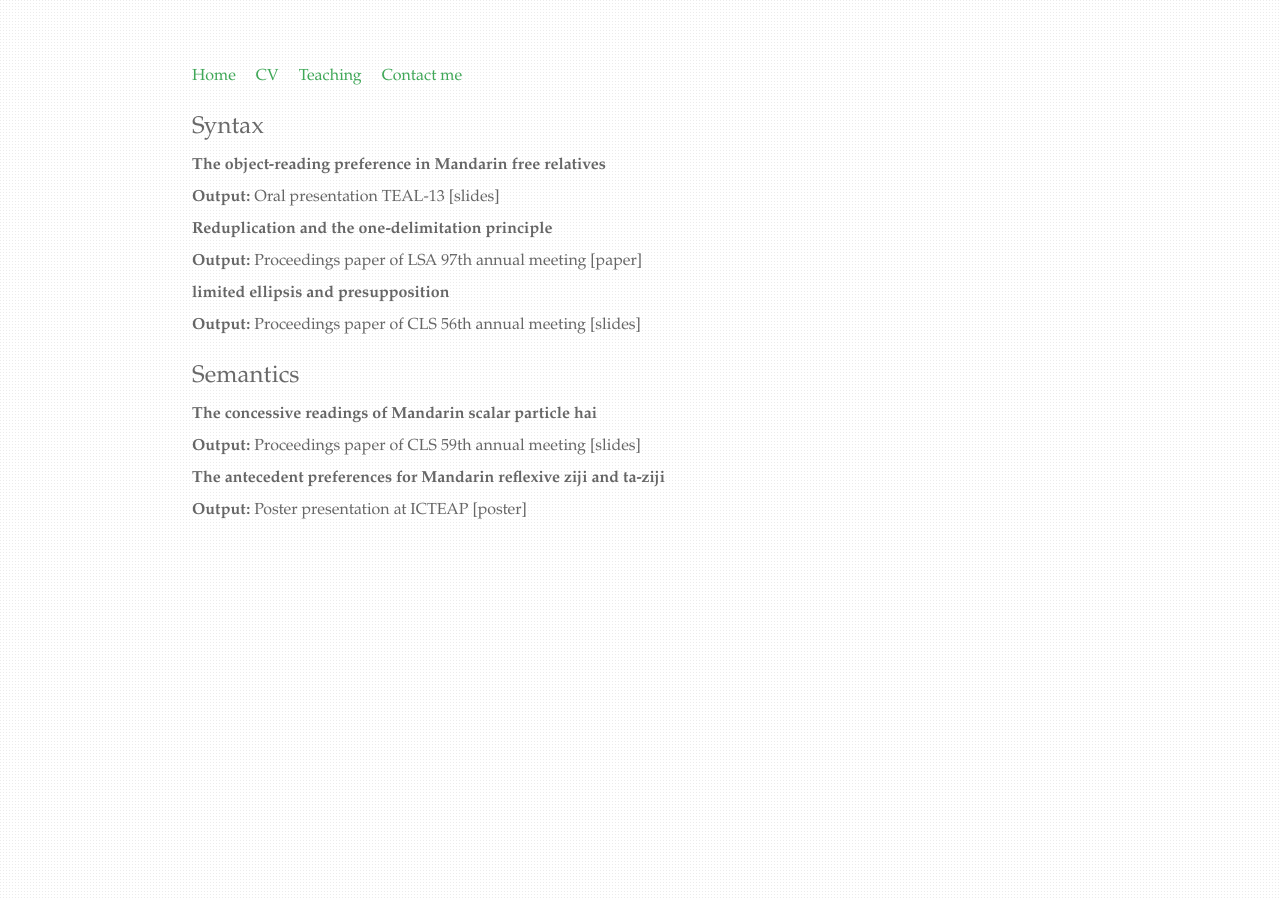
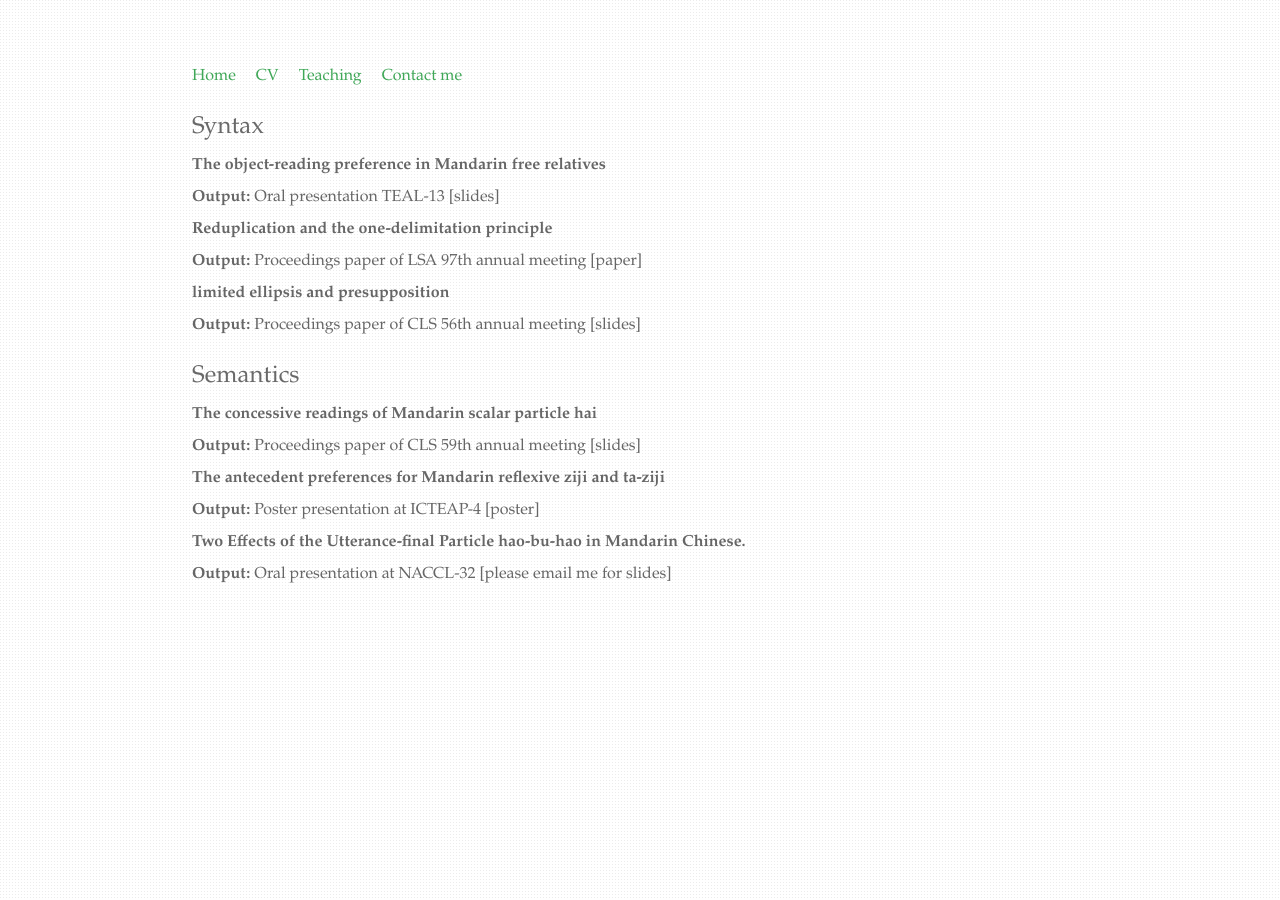
Before and after one commit to chaoyichen71/chaoyichen71.github.io, a Jekyll site: the page built from Research by topics/index.html, in a window 1280 px wide. Built offline with Jekyll 4.4.1, drawn with Linux system fonts in a browser that asks for light colours.

Commit message:
Update index.html

```diff
--- a/Research by topics/index.html
+++ b/Research by topics/index.html
@@ -37,6 +37,10 @@ title: Research by topics
 
         <b>The antecedent preferences for Mandarin reflexive ziji and ta-ziji </b><br>
 
-	      <b>Output:</b> Poster presentation at ICTEAP [poster]<br>
+	      <b>Output:</b> Poster presentation at ICTEAP-4 [poster]<br>
+
+	     <b> Two Effects of the Utterance-final Particle hao-bu-hao in Mandarin Chinese.</b><br>
+
+	      <b>Output:</b> Oral presentation at NACCL-32 [please email me for slides]<br>
 	</div>
  <body>
```
